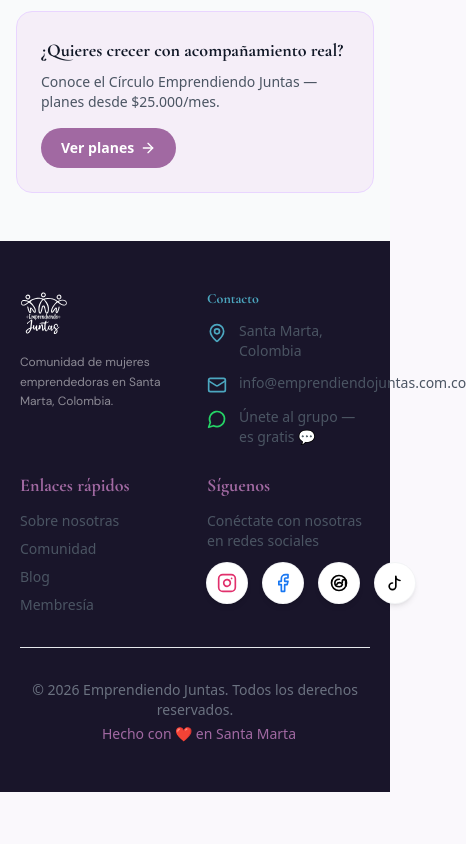
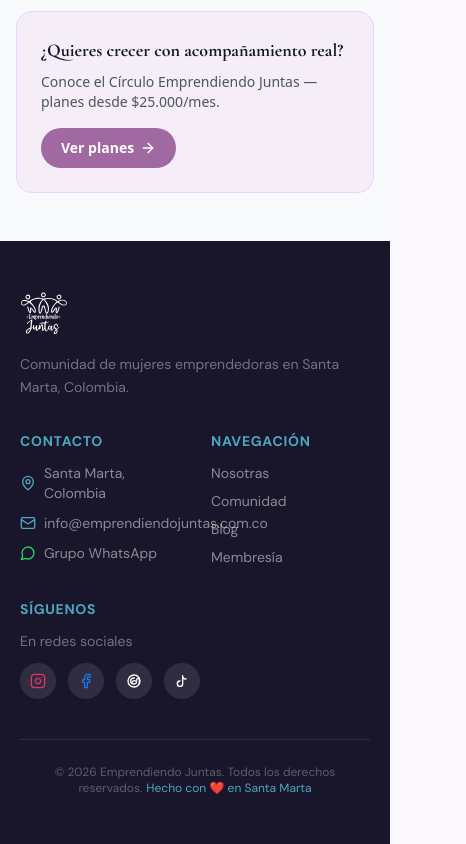
Before and after one commit to jcastr0/ej, a React (Vite) app: page /blog in a window 390 px wide. Shown: the part 2598-3442 px from the top of the page, 466 px wide, since content can reach past the window. Before the commit the page ends 3390 px from the top, so only its background shows below. Built offline with nearby package versions, Linux system fonts and the light colour scheme; the HTML template or start-up script is replaced by a standard one.

Commit message:
Fix: eliminar overflow horizontal en mobile - quitar -mx-5 breakout, agregar overflow-x-hidden root, reescribir footer dark

```diff
--- a/src/App.jsx
+++ b/src/App.jsx
@@ -41,7 +41,7 @@
         <meta name="description" content="Únete a Emprendiendo Juntas, la comunidad de emprendedoras en Santa Marta, Colombia. Crece tu negocio con el apoyo de otras mujeres. Aquí no estás sola en este camino." />
       </Helmet>
 
-      <div className="min-h-screen">
+      <div className="min-h-screen overflow-x-hidden">
         <Navbar />
         <Routes>
           <Route path="/" element={<HomePage />} />
--- a/src/components/Contact.jsx
+++ b/src/components/Contact.jsx
@@ -9,197 +9,86 @@
     if (url) {
       window.open(url, '_blank');
     } else {
-      toast({
-        title: "🚧 Esta funcionalidad aún no está implementada",
-        description: "¡Pero no te preocupes! Puedes solicitarla en tu próximo mensaje. 🚀"
-      });
+      toast({ title: "🚧 Próximamente", description: "Puedes solicitarla en tu próximo mensaje. 🚀" });
     }
   };
 
-  // Custom icons for brands not in standard Lucide version or for specificity
-  const TikTokIcon = ({
-    className
-  }) => <svg className={className} viewBox="0 0 24 24" fill="none" stroke="currentColor" strokeWidth="2" strokeLinecap="round" strokeLinejoin="round">
-      <path d="M9 12a4 4 0 1 0 4 4V4a5 5 0 0 0 5 5" />
-    </svg>;
-  const ThreadsIcon = ({
-    className
-  }) => <svg className={className} viewBox="0 0 24 24" fill="none" stroke="currentColor" strokeWidth="2" strokeLinecap="round" strokeLinejoin="round">
-       <path d="M12 12m-9 0a9 9 0 1 0 18 0a9 9 0 1 0 -18 0" /><path d="M12.5 7.5c-2.41 0 -5.5 .5 -5.5 4.5s2.5 4.5 5.5 4.5c2.5 0 3.5 -2.5 3.5 -2.5s-.5 -2.5 -3.5 -2.5c-2.4 0 -3 2 -3 2" /><path d="M16 11v-1a2 2 0 1 1 4 0v6" />
-    </svg>;
+  const TikTokIcon = ({ className }) => <svg className={className} viewBox="0 0 24 24" fill="none" stroke="currentColor" strokeWidth="2" strokeLinecap="round" strokeLinejoin="round"><path d="M9 12a4 4 0 1 0 4 4V4a5 5 0 0 0 5 5" /></svg>;
+  const ThreadsIcon = ({ className }) => <svg className={className} viewBox="0 0 24 24" fill="none" stroke="currentColor" strokeWidth="2" strokeLinecap="round" strokeLinejoin="round"><path d="M12 12m-9 0a9 9 0 1 0 18 0a9 9 0 1 0 -18 0" /><path d="M12.5 7.5c-2.41 0 -5.5 .5 -5.5 4.5s2.5 4.5 5.5 4.5c2.5 0 3.5 -2.5 3.5 -2.5s-.5 -2.5 -3.5 -2.5c-2.4 0 -3 2 -3 2" /><path d="M16 11v-1a2 2 0 1 1 4 0v6" /></svg>;
+  const FacebookIcon = ({ className }) => <svg className={className} viewBox="0 0 24 24" fill="none" stroke="currentColor" strokeWidth="2" strokeLinecap="round" strokeLinejoin="round"><path d="M18 2h-3a5 5 0 0 0-5 5v3H7v4h3v8h4v-8h3l1-4h-4V7a1 1 0 0 1 1-1h3z" /></svg>;
 
-  const FacebookIcon = ({
-    className
-  }) => <svg className={className} viewBox="0 0 24 24" fill="none" stroke="currentColor" strokeWidth="2" strokeLinecap="round" strokeLinejoin="round">
-      <path d="M18 2h-3a5 5 0 0 0-5 5v3H7v4h3v8h4v-8h3l1-4h-4V7a1 1 0 0 1 1-1h3z" />
-    </svg>;
+  const socialLinks = [
+    { icon: Instagram, label: "Instagram", url: "https://www.instagram.com/emprendiendo.juntas/", color: "text-[#E1306C]" },
+    { icon: FacebookIcon, label: "Facebook", url: "https://www.facebook.com/people/Emprendiendo-Juntas/100067189676481/", color: "text-[#1877F2]" },
+    { icon: ThreadsIcon, label: "Threads", url: "https://www.threads.com/@emprendiendo.juntas", color: "text-white" },
+    { icon: TikTokIcon, label: "TikTok", url: "https://www.tiktok.com/@emprendiendo.juntas?_r=1&_t=ZS-92phKpKwSP3", color: "text-white" },
+  ];
 
-  const socialLinks = [{
-    icon: Instagram,
-    label: "Instagram",
-    url: "https://www.instagram.com/emprendiendo.juntas/",
-    color: "text-[#E1306C]"
-  }, {
-    icon: FacebookIcon,
-    label: "Facebook",
-    url: "https://www.facebook.com/people/Emprendiendo-Juntas/100067189676481/",
-    color: "text-[#1877F2]"
-  }, {
-    icon: ThreadsIcon,
-    label: "Threads",
-    url: "https://www.threads.com/@emprendiendo.juntas",
-    color: "text-black"
-  }, {
-    icon: TikTokIcon,
-    label: "TikTok",
-    url: "https://www.tiktok.com/@emprendiendo.juntas?_r=1&_t=ZS-92phKpKwSP3",
-    color: "text-black"
-  }];
+  return (
+    <footer className="bg-[#19152A] text-white py-12 sm:py-14 px-5 sm:px-8">
+      <div className="max-w-7xl mx-auto">
+        <div className="grid grid-cols-2 lg:grid-cols-4 gap-8 mb-10">
 
-  return <footer className="bg-[#19152A] text-white py-12 sm:py-14 px-5 sm:px-8">
-    <div className="max-w-7xl mx-auto">
-        <div className="grid grid-cols-2 lg:grid-cols-4 gap-6 sm:gap-8 mb-8">
-          <motion.div initial={{
-          opacity: 0,
-          y: 30
-        }} whileInView={{
-          opacity: 1,
-          y: 0
-        }} viewport={{
-          once: true
-        }} transition={{
-          duration: 0.6
-        }} className="space-y-4">
-            <img src="/images/logo_ej.svg" alt="Emprendiendo Juntas logo" className="h-12 w-auto" style={{ filter: 'brightness(0) invert(1)' }} />
-            <p className="text-white/50 text-xs sm:text-sm leading-relaxed" style={{ fontFamily: "'DM Sans', sans-serif" }}>
+          {/* Logo + desc */}
+          <motion.div initial={{ opacity: 0, y: 20 }} whileInView={{ opacity: 1, y: 0 }} viewport={{ once: true }} className="col-span-2 lg:col-span-1 space-y-4">
+            <img src="/images/logo_ej.svg" alt="Emprendiendo Juntas" className="h-12 w-auto" style={{ filter: 'brightness(0) invert(1)' }} />
+            <p className="text-white/40 text-sm leading-relaxed" style={{ fontFamily: "'DM Sans', sans-serif" }}>
               Comunidad de mujeres emprendedoras en Santa Marta, Colombia.
             </p>
           </motion.div>
 
-          <motion.div initial={{
-          opacity: 0,
-          y: 30
-        }} whileInView={{
-          opacity: 1,
-          y: 0
-        }} viewport={{
-          once: true
-        }} transition={{
-          duration: 0.6,
-          delay: 0.1
-        }} className="space-y-3">
-            <h3 className="text-sm sm:text-lg font-bold text-[#4CA7C0]">Contacto</h3>
-            <div className="space-y-3">
-              <a
-                href="https://www.google.com/maps/place/Santa+Marta,+Colombia"
-                target="_blank"
-                rel="noopener noreferrer"
-                className="flex items-start space-x-3 hover:opacity-75 transition-opacity"
-              >
-                <MapPin className="h-5 w-5 text-[#4CA7C0] flex-shrink-0 mt-0.5" />
-                <span className="text-gray-600 text-sm">Santa Marta, Colombia</span>
+          {/* Contacto */}
+          <motion.div initial={{ opacity: 0, y: 20 }} whileInView={{ opacity: 1, y: 0 }} viewport={{ once: true }} transition={{ delay: 0.1 }} className="space-y-3">
+            <h3 className="text-sm font-bold text-[#4CA7C0] uppercase tracking-wider" style={{ fontFamily: "'DM Sans', sans-serif" }}>Contacto</h3>
+            <div className="space-y-2.5">
+              <a href="https://www.google.com/maps/place/Santa+Marta,+Colombia" target="_blank" rel="noopener noreferrer" className="flex items-center gap-2 text-white/50 text-sm hover:text-white/70 transition-colors" style={{ fontFamily: "'DM Sans', sans-serif" }}>
+                <MapPin className="h-4 w-4 text-[#4CA7C0] flex-shrink-0" />Santa Marta, Colombia
               </a>
-              <a
-                href="mailto:info@emprendiendojuntas.com.co"
-                className="flex items-start space-x-3 hover:opacity-75 transition-opacity"
-              >
-                <Mail className="h-5 w-5 text-[#4CA7C0] flex-shrink-0 mt-0.5" />
-                <span className="text-gray-600 text-sm">info@emprendiendojuntas.com.co</span>
+              <a href="mailto:info@emprendiendojuntas.com.co" className="flex items-center gap-2 text-white/50 text-sm hover:text-white/70 transition-colors" style={{ fontFamily: "'DM Sans', sans-serif" }}>
+                <Mail className="h-4 w-4 text-[#4CA7C0] flex-shrink-0" />info@emprendiendojuntas.com.co
               </a>
-              <a
-                href="https://chat.whatsapp.com/H7tDkda2guM37g2o4GEEIr"
-                target="_blank"
-                rel="noopener noreferrer"
-                className="flex items-start space-x-3 hover:opacity-75 transition-opacity"
-              >
-                <MessageCircle className="h-5 w-5 text-[#25D366] flex-shrink-0 mt-0.5" />
-                <span className="text-gray-600 text-sm">Únete al grupo — es gratis 💬</span>
+              <a href="https://chat.whatsapp.com/H7tDkda2guM37g2o4GEEIr" target="_blank" rel="noopener noreferrer" className="flex items-center gap-2 text-white/50 text-sm hover:text-white/70 transition-colors" style={{ fontFamily: "'DM Sans', sans-serif" }}>
+                <MessageCircle className="h-4 w-4 text-[#25D366] flex-shrink-0" />Grupo WhatsApp
               </a>
             </div>
           </motion.div>
 
-          <motion.div initial={{
-          opacity: 0,
-          y: 30
-        }} whileInView={{
-          opacity: 1,
-          y: 0
-        }} viewport={{
-          once: true
-        }} transition={{
-          duration: 0.6,
-          delay: 0.2
-        }} className="space-y-3">
-            <h3 className="text-lg font-bold text-[#A169A2]">Enlaces rápidos</h3>
+          {/* Enlaces */}
+          <motion.div initial={{ opacity: 0, y: 20 }} whileInView={{ opacity: 1, y: 0 }} viewport={{ once: true }} transition={{ delay: 0.2 }} className="space-y-3">
+            <h3 className="text-sm font-bold text-[#4CA7C0] uppercase tracking-wider" style={{ fontFamily: "'DM Sans', sans-serif" }}>Navegación</h3>
             <nav className="flex flex-col space-y-2">
-              <Link
-                to="/nosotras"
-                className="text-gray-600 text-sm hover:text-[#A169A2] transition-colors text-left font-medium"
-              >
-                Sobre nosotras
-              </Link>
-              <Link
-                to="/comunidad"
-                className="text-gray-600 text-sm hover:text-[#A169A2] transition-colors text-left font-medium"
-              >
-                Comunidad
-              </Link>
-              <Link
-                to="/blog"
-                className="text-gray-600 text-sm hover:text-[#A169A2] transition-colors text-left font-medium"
-              >
-                Blog
-              </Link>
-              <Link
-                to="/membresia"
-                className="text-gray-600 text-sm hover:text-[#A169A2] transition-colors text-left font-medium"
-              >
-                Membresía
-              </Link>
+              {[{ to: '/nosotras', label: 'Nosotras' }, { to: '/comunidad', label: 'Comunidad' }, { to: '/blog', label: 'Blog' }, { to: '/membresia', label: 'Membresía' }].map(link => (
+                <Link key={link.to} to={link.to} className="text-white/50 text-sm hover:text-[#A169A2] transition-colors" style={{ fontFamily: "'DM Sans', sans-serif" }}>
+                  {link.label}
+                </Link>
+              ))}
             </nav>
           </motion.div>
 
-          <motion.div initial={{
-          opacity: 0,
-          y: 30
-        }} whileInView={{
-          opacity: 1,
-          y: 0
-        }} viewport={{
-          once: true
-        }} transition={{
-          duration: 0.6,
-          delay: 0.3
-        }} className="space-y-3">
-            <h3 className="text-lg font-bold text-[#A169A2]">Síguenos</h3>
-            <p className="text-gray-600 text-sm mb-4">
-              Conéctate con nosotras en redes sociales
-            </p>
-            <div className="flex space-x-4">
-              {socialLinks.map((social, index) => <button key={index} onClick={() => handleSocialClick(social.url)} className={`bg-white p-2.5 rounded-full shadow-md hover:shadow-lg hover:-translate-y-1 transition-all duration-300 group ring-1 ring-gray-100`} aria-label={social.label}>
-                  <social.icon className={`h-5 w-5 ${social.color}`} />
-                </button>)}
+          {/* Redes */}
+          <motion.div initial={{ opacity: 0, y: 20 }} whileInView={{ opacity: 1, y: 0 }} viewport={{ once: true }} transition={{ delay: 0.3 }} className="space-y-3">
+            <h3 className="text-sm font-bold text-[#4CA7C0] uppercase tracking-wider" style={{ fontFamily: "'DM Sans', sans-serif" }}>Síguenos</h3>
+            <p className="text-white/40 text-sm" style={{ fontFamily: "'DM Sans', sans-serif" }}>En redes sociales</p>
+            <div className="flex gap-3">
+              {socialLinks.map((social, i) => (
+                <button key={i} onClick={() => handleSocialClick(social.url)} className="bg-white/10 p-2.5 rounded-full hover:bg-white/20 transition-all duration-300" aria-label={social.label}>
+                  <social.icon className={`h-4 w-4 ${social.color}`} />
+                </button>
+              ))}
             </div>
           </motion.div>
         </div>
 
-        <motion.div initial={{
-        opacity: 0
-      }} whileInView={{
-        opacity: 1
-      }} viewport={{
-        once: true
-      }} transition={{
-        duration: 0.6,
-        delay: 0.4
-      }} className="border-t border-gray-200 pt-8 text-center">
-          <p className="text-gray-500 text-sm">
+        {/* Bottom bar */}
+        <div className="border-t border-white/10 pt-6 text-center">
+          <p className="text-white/30 text-xs sm:text-sm" style={{ fontFamily: "'DM Sans', sans-serif" }}>
             © 2026 Emprendiendo Juntas. Todos los derechos reservados.
-            <span className="text-[#A169A2] ml-2 block sm:inline mt-1 sm:mt-0">Hecho con ❤️ en Santa Marta</span>
+            <span className="text-[#4CA7C0] ml-1">Hecho con ❤️ en Santa Marta</span>
           </p>
-        </motion.div>
+        </div>
       </div>
-    </footer>;
+    </footer>
+  );
 };
 
 export default Contact;
```
Also changed, not shown: src/components/BlogPosts.jsx (+3 -5 lines), src/components/EmprendedorasGrid.jsx (+3 -5 lines), src/components/TestimoniosSection.jsx (+3 -5 lines).
